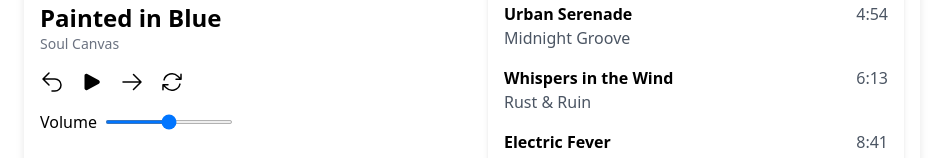
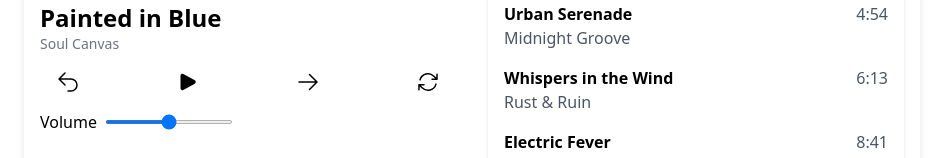
Before and after one commit to cpmoore0317/atlas-react-styling, a React app: page / in a window 1280 px wide. Shown: the part 362-520 px from the top of the page, without its empty margins (168-1111 px from the left). Built offline with nearby package versions, Linux system fonts and the light colour scheme; the HTML template or start-up script is replaced by a standard one.

Commit message:
Spread out play buttons

```diff
--- a/src/components/PlayControls.jsx
+++ b/src/components/PlayControls.jsx
@@ -3,7 +3,7 @@
 
 const PlayControls = () => {
   return (
-    <div className="flex justify-between items-center space-x-4">
+    <div className="flex justify-between items-center w-full px-4">
       <button className="hover:text-teal transition-colors">
         <ArrowUturnLeftIcon className="h-6 w-6 text-light-gray" />
       </button>
```
